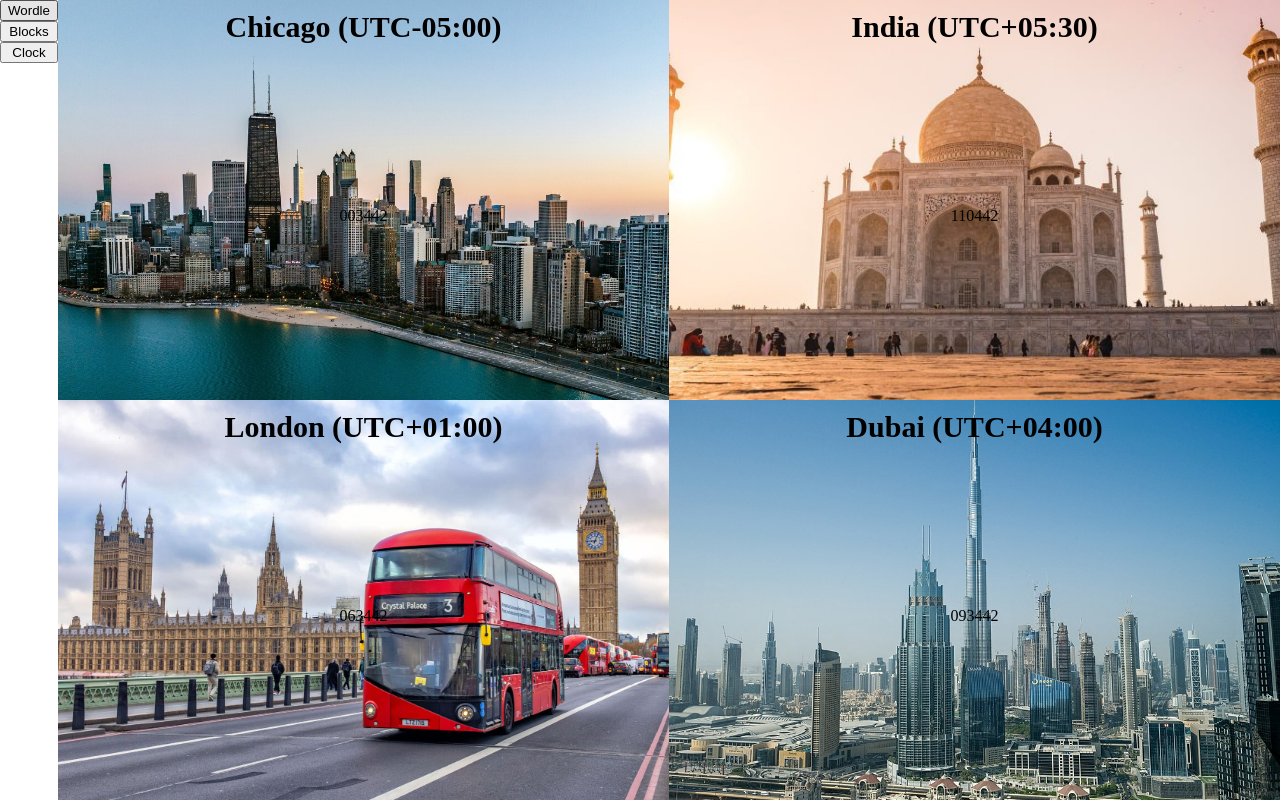
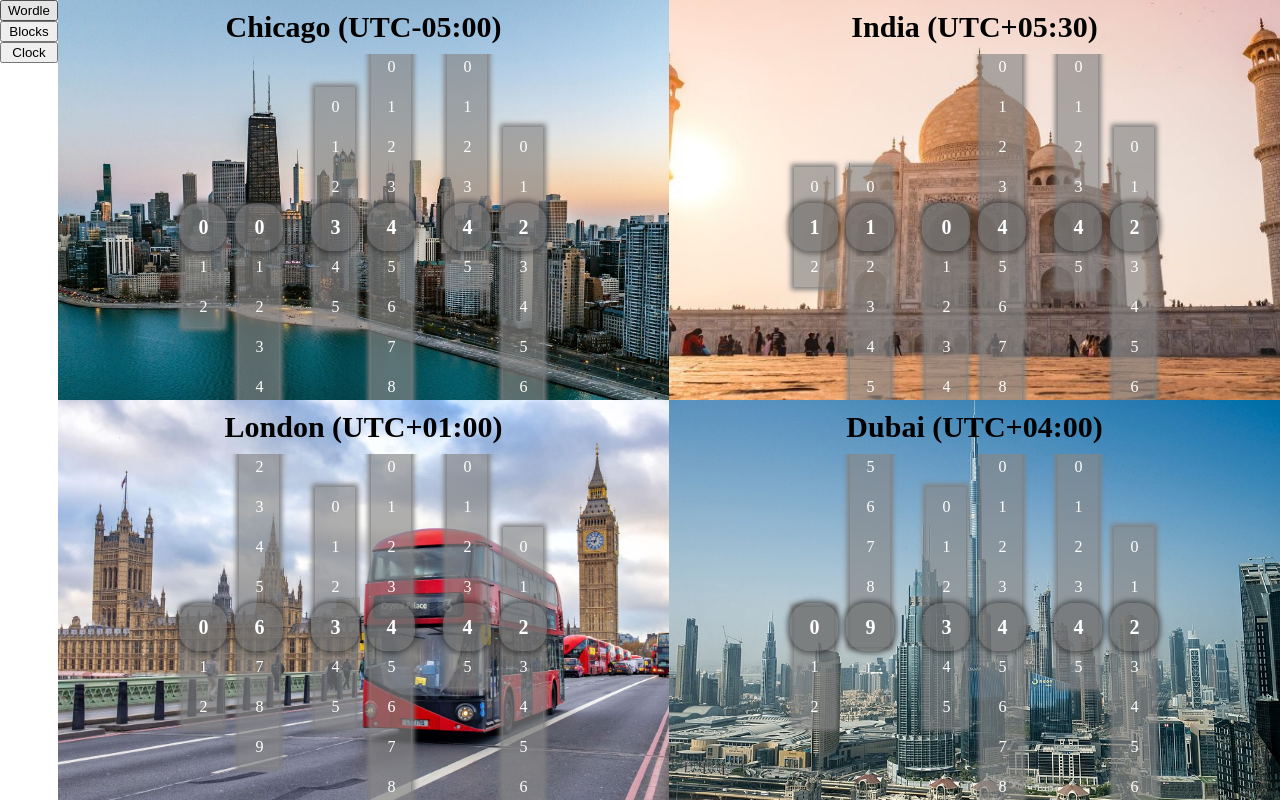
Before and after one commit to aswinsvijay/react-app, a React (Vite) app: page / in a window 1280 px wide. Both pictures are taken after a click on the button "Clock". Built offline with nearby package versions, Linux system fonts and the light colour scheme.

Commit message:
finish ScrollingClock implementation

```diff
--- a/src/Clock/variants/Slider.tsx
+++ b/src/Clock/variants/Slider.tsx
@@ -1,6 +1,33 @@
 import type React from 'react';
 import type { ClockComponentProps } from '../types';
+import { range } from '../utils';
+
+const limits = [range(0, 2), range(0, 9), range(0, 5), range(0, 9), range(0, 5), range(0, 9)];
 
 export const Slider: React.FC<ClockComponentProps> = ({ timeParts }) => {
-  return <div className="scrolling-clock-container">{timeParts}</div>;
+  return (
+    <div className="scrolling-clock-container">
+      {([0, 1, 2, 3, 4, 5] as const).map((i) => {
+        const rng = limits[i];
+        const current = timeParts[i];
+
+        return (
+          <div
+            className="rng-container"
+            style={{
+              marginTop: `calc(-1 * ${current} * var(--cell-size))`,
+            }}
+          >
+            {rng.map((i) => {
+              return (
+                <div className={`number-container${i === current ? ' active' : ''}`}>
+                  <div className={'inner'}>{i}</div>
+                </div>
+              );
+            })}
+          </div>
+        );
+      })}
+    </div>
+  );
 };
```
